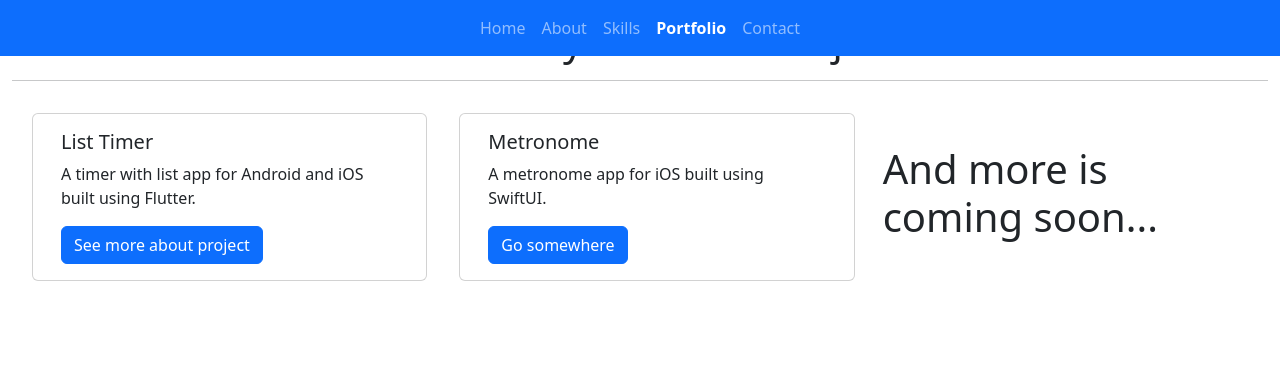
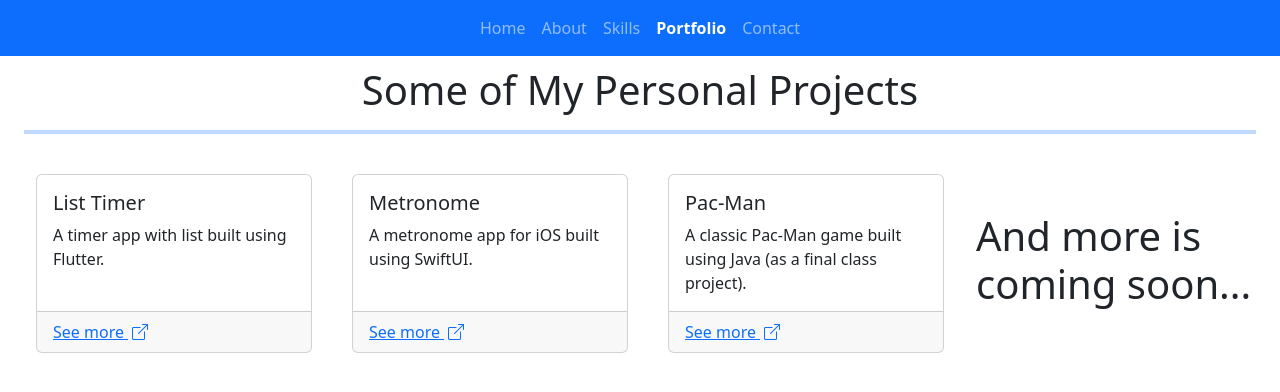
Before and after one commit to williamo1099/williamo1099.github.io, a React (Create React App) app: page /portfolio in a window 1280 px wide. Shown: the top 392 px of the page. Built offline with nearby package versions, Linux system fonts and the light colour scheme.

Commit message:
Updating the portfolio page
Add a new reusable project card view in portfolio page.

```diff
--- /dev/null
+++ b/src/components/ProjectCard.js
@@ -0,0 +1,26 @@
+// STYLING
+import "bootstrap/dist/css/bootstrap.css";
+
+function ProjectCard(props) {
+  return (
+    <div className="col-sm m-2">
+      <div className="card d-flex flex-column h-100">
+        <div className="card-body">
+          {props.image != null ?? (
+            <img class="card-img-top" src={props.image} />
+          )}
+          <h5 className="card-title">{props.title}</h5>
+          <p className="card-text">{props.description}</p>
+        </div>
+
+        <div className="card-footer">
+          <a className="" href={props.link} target="_blank">
+            See more <i class="bi bi-box-arrow-up-right mx-1" />
+          </a>
+        </div>
+      </div>
+    </div>
+  );
+}
+
+export default ProjectCard;
--- a/src/pages/AboutMe.js
+++ b/src/pages/AboutMe.js
@@ -42,10 +42,10 @@ function AboutMe() {
 
           <AttentionSeeker effect="pulse">
             <div className="text-center h2 my-2">
-              <a href="https://linkedin.com/in/williamo1099">
+              <a href="https://linkedin.com/in/williamo1099" target="_blank">
                 <i class="bi bi-linkedin px-2" />
               </a>
-              <a href="https://github.com/williamo1099">
+              <a href="https://github.com/williamo1099" target="_blank">
                 <i class="bi bi-github px-2" />
               </a>
             </div>
--- a/src/pages/Portfolio.js
+++ b/src/pages/Portfolio.js
@@ -1,49 +1,47 @@
-import { Fade } from "react-awesome-reveal";
+import { Fade, Slide } from "react-awesome-reveal";
 
 // STYLING
 import "bootstrap/dist/css/bootstrap.css";
 
+// COMPONENTS
+import PageHeader from "../components/PageHeader";
+import ProjectCard from "../components/ProjectCard";
+
 function Portfolio() {
   return (
     <Fade>
-      <div className="container-fluid mt-3">
-        <div className="text-center">
-          <h1>Some of My Personal Projects</h1>
-        </div>
-        <hr />
+      <div className="container-fluid one-page">
+        <PageHeader title="Some of My Personal Projects" />
 
+        <Slide>
+          <div className="row overflow-auto p-3">
             {/* LIST TIMER */}
-        <div className="row p-3">
-          <div className="col card mx-3">
-            <div className="card-body">
-              <h5 className="card-title">List Timer</h5>
-              <p className="card-text">
-                A timer with list app for Android and iOS built using Flutter.
-              </p>
-              <a href="#" className="btn btn-primary">
-                See more about project
-              </a>
-            </div>
-          </div>
+            <ProjectCard
+              title="List Timer"
+              description="A timer app with list built using Flutter."
+              link="https://github.com/williamo1099/List-Timer"
+            />
 
             {/* METRONOME */}
-          <div className="col card mx-3">
-            <div className="card-body">
-              <h5 className="card-title">Metronome</h5>
-              <p className="card-text">
-                A metronome app for iOS built using SwiftUI.
-              </p>
-              <a href="#" className="btn btn-primary">
-                Go somewhere
-              </a>
-            </div>
-          </div>
+            <ProjectCard
+              title="Metronome"
+              description="A metronome app for iOS built using SwiftUI."
+              link="https://github.com/williamo1099/Metronome"
+            />
+
+            {/* PACMAN */}
+            <ProjectCard
+              title="Pac-Man"
+              description="A classic Pac-Man game built using Java (as a final class project)."
+              link="https://github.com/williamo1099/Metronome"
+            />
 
             {/* MORE */}
             <div className="col my-auto">
               <h1>And more is coming soon...</h1>
             </div>
           </div>
+        </Slide>
       </div>
     </Fade>
   );
```
Lines whose indentation alone changed are shown as unchanged.
